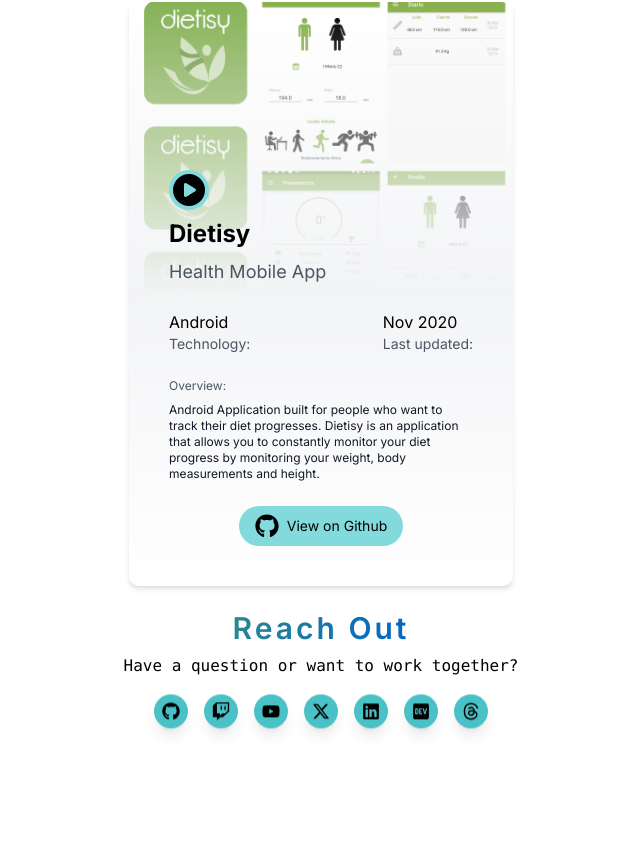
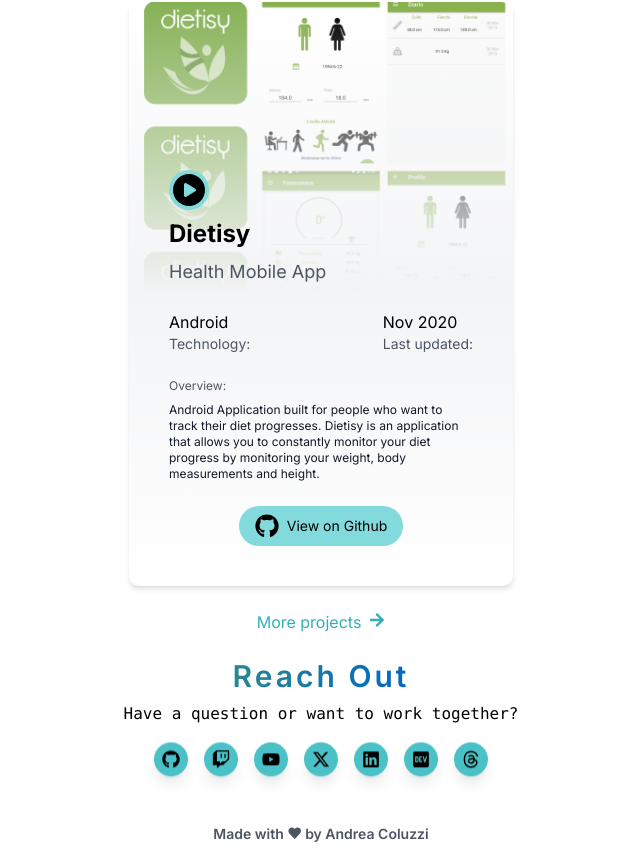
Before and after one commit to coluzziandrea/coluzziandrea.github.io, a Next.js app: page / in a window 1280 px wide. Shown: the part 2926-3786 px from the top of the page, without its empty margins (319-959 px from the left). Before the commit the page ends 3694 px from the top, so only its background shows below. Built offline with nearby package versions, Linux system fonts and the light colour scheme.

Commit message:
feat: Adds footer

```diff
--- a/src/app/page.tsx
+++ b/src/app/page.tsx
@@ -5,6 +5,7 @@
 import { Hero } from '@/components/hero/Hero'
 import { Skills } from '@/components/skills/Skills'
 import { Projects } from '@/components/projects/Projects'
+import { Footer } from '@/components/footer/Footer'
 import { WorkExperiences } from '@/components/work/WorkExperiences'
 import { useState } from 'react'
 
@@ -23,6 +24,7 @@
           <WorkExperiences />
           <Projects />
           <Contacts />
+          <Footer />
         </main>
       </div>
     </div>
--- /dev/null
+++ b/src/components/footer/Footer.tsx
@@ -0,0 +1,12 @@
+export const Footer = () => {
+  return (
+    <section className="flex flex-row w-full justify-center items-center">
+      <a
+        className="font-semibold text-sm text-gray-600 dark:text-gray-400 hover:text-main-600 dark:hover:text-main-300 transition-colors duration-300 ease-in-out"
+        href="https://github.com/coluzziandrea"
+      >
+        Made with ❤ by Andrea Coluzzi
+      </a>
+    </section>
+  )
+}
--- a/src/components/projects/Projects.tsx
+++ b/src/components/projects/Projects.tsx
@@ -1,6 +1,7 @@
 import kezurya from '../../../public/assets/projects/kezurya.png'
 import dietisy from '../../../public/assets/projects/dietisy.png'
 import { Project } from './Project'
+import { FaArrowRight } from 'react-icons/fa'
 
 const projects: Project[] = [
   {
@@ -42,6 +43,16 @@
           <Project key={project.title} {...project} />
         ))}
       </div>
+
+      <div>
+        <a
+          href="https://github.com/coluzziandrea?tab=repositories"
+          className="flex flex-row items-baseline gap-2 text-main-500 hover:text-main-600"
+        >
+          <p>More projects</p>
+          <FaArrowRight />
+        </a>
+      </div>
     </section>
   )
 }
```
